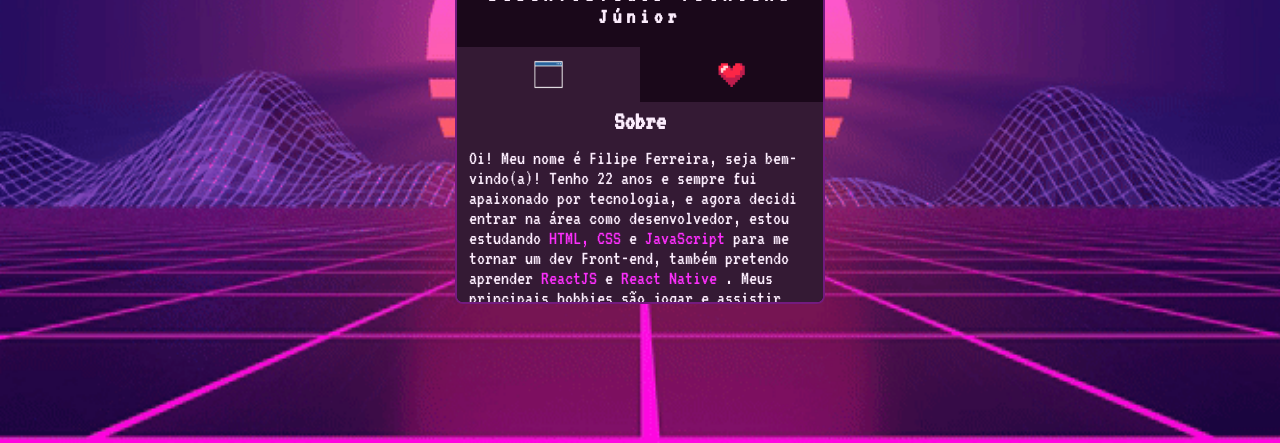
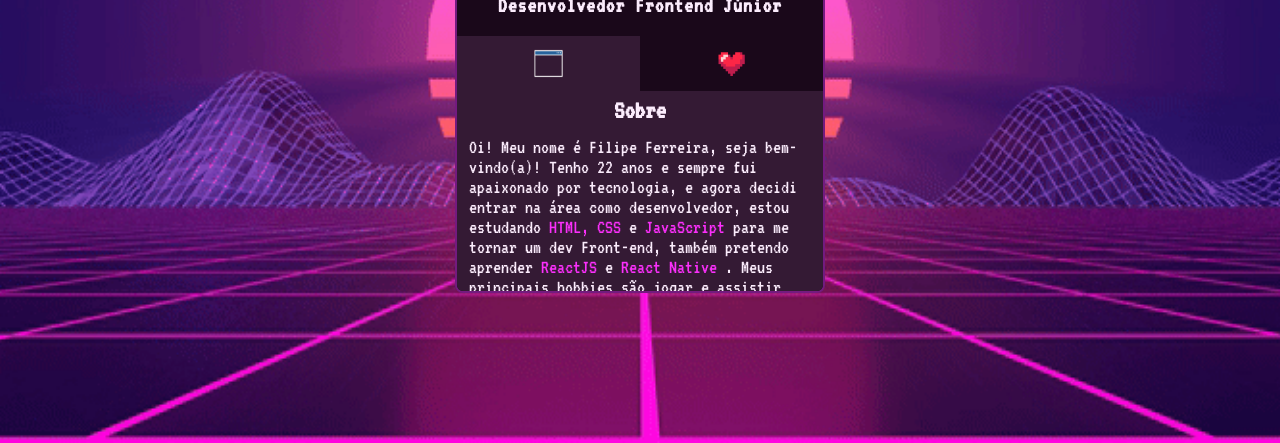
Before and after one commit to Filipe-DLL/Mini-Portfolio, a plain HTML site: page index.html in a window 1280 px wide. Shown: the part 357-800 px from the top of the page. Drawn offline with Linux system fonts and the light colour scheme.

Commit message:
Update style.css

```diff
--- a/src/css/style.css
+++ b/src/css/style.css
@@ -48,7 +48,7 @@ body {
 
 .cartao .minhasInformacoes h3 {
     font-size: 22px;
-    letter-spacing: 5px;
+    letter-spacing: 1px;
 }
 
 .cartao .conteudo {
```
